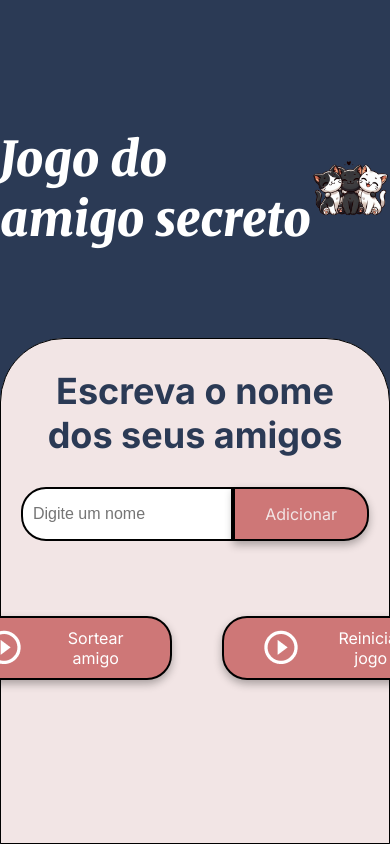
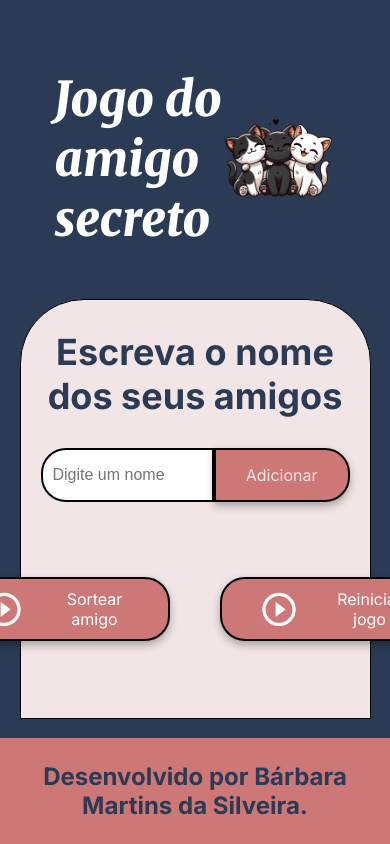
Before and after one commit to barbaramsilveira/amigo-secreto, a plain HTML site: page index.html in a window 390 px wide. Shown: the top 844 px of the page. Drawn offline with Linux system fonts and the light colour scheme.

Commit message:
adicao e cabecalho e ajustes no CSS

```diff
--- a/index.html
+++ b/index.html
@@ -32,8 +32,6 @@
                     <img src="assets/play_circle_outline.png" alt="Ícone para sortear">
                     Sortear amigo
                 </button>
-
-            <div class="button-container">
                 <button class="button-draw" id="reiniciar" onclick="reiniciarJogo()" aria-label="Reiniciar jogo">
                     <img src="assets/play_circle_outline.png" alt="Ícone para reiniciar">
                     Reiniciar jogo
@@ -41,7 +39,9 @@
             </div>
         </section>
     </main>
-
+    <footer class="footer">
+        <p>Desenvolvido por Bárbara Martins da Silveira.</p>
+    </footer>
     <script src="app.js" defer></script>
 </body>
 </html>
--- a/style.css
+++ b/style.css
@@ -18,6 +18,10 @@ body {
     height: 100vh;
     background-color: var(--color-primary);
     display: flex;
+    min-height: 100vh;
+    background-color: var(--color-primary);
+    display: flex;
+    flex-direction: column;
     justify-content: center;
     align-items: center;
 }
@@ -25,6 +29,11 @@ body {
 .main-content {
     display: flex;
     flex-direction: column;
+    flex: 1;
+    display: flex;
+    flex-direction: column;
+    justify-content: center;
+    align-items: center;
     height: 100%;
     width: 100%;
 }
@@ -88,6 +97,11 @@ body {
     flex-direction:row;
     justify-content: center;
     gap: 50px
+    flex-direction: row;
+    justify-content: center;
+    gap: 50px;
+    margin-bottom: 50px;
+
 }
 
 .input-title {
@@ -138,6 +152,7 @@ ul {
 
 .button-draw {
     display: flex;
+    justify-content: center;
     align-items:center;
     width: 100%;
     padding: 10px 40px;
@@ -155,5 +170,38 @@ ul {
 }
 
 .imagem-principal {
-    width: 20%;
+    width: 40%;
 }
+
+.footer {
+    width: 100%;
+    padding: 24px;
+    color: var(--color-primary);
+    background-color: var(--color-button);
+    display: flex;
+    justify-content: center;
+    align-items: center;
+    text-align: center;
+    font-family:  "Inter", sans-serif;
+    font-size: 1.5rem;
+    font-weight: 600;
+}
+
+@media (max-width: 1200px) {
+    .header-banner {
+        padding: 10%;
+    }
+
+    .section-title {
+        justify-content: center;
+    }
+
+    .main-content {
+        flex-direction: column;
+        padding: 5%;
+    }
+
+    .main-title {
+        width: auto;
+    }
+}
```
